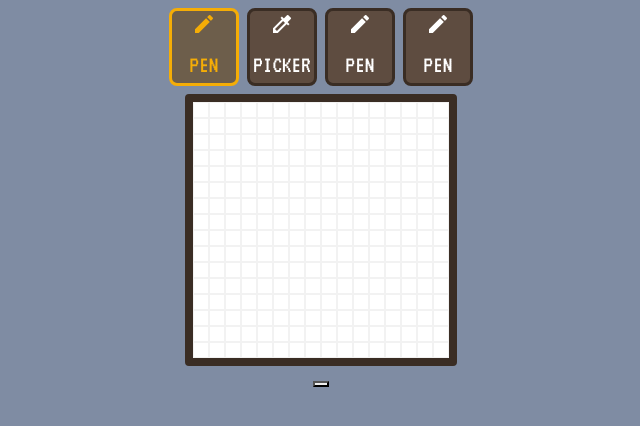
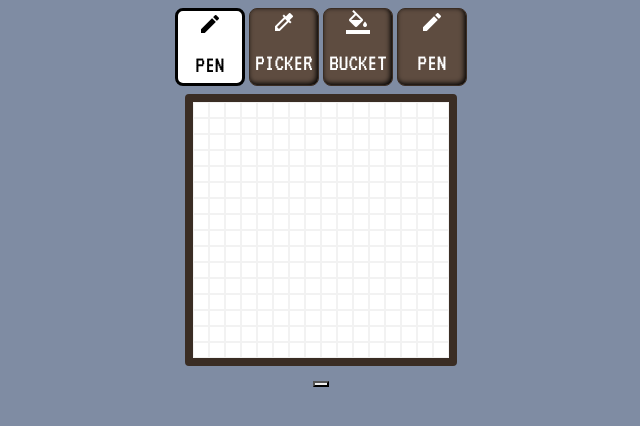
Before and after one commit to sampet93/pixelleum, a React (Create React App) app: page / in a window 1280 px wide. Shown: the top 426 px of the page, without its empty margins (319-959 px from the left). Built offline with nearby package versions, Linux system fonts and the light colour scheme.

Commit message:
changed button styles

```diff
--- a/src/App.css
+++ b/src/App.css
@@ -1,5 +1,5 @@
 body {
-  background-color: #7f8ca3;
+  background-color: var(--bg-color);
 }
 
 .App {
--- a/src/components/Toolbox.js
+++ b/src/components/Toolbox.js
@@ -18,7 +18,7 @@ const Toolbox = (props) => {
       }}
     >
       <Container>
-        <Row xs="auto" className="justify-content-sm-center g-2" style={{}}>
+        <Row xs="auto" className="justify-content-sm-center g-1" style={{}}>
           <Col>
             <ToolboxButton tool="pen" selected={true} />
           </Col>
@@ -26,7 +26,7 @@ const Toolbox = (props) => {
             <ToolboxButton tool="picker" selected={false} />
           </Col>
           <Col>
-            <ToolboxButton tool="pen" selected={false} />
+            <ToolboxButton tool="bucket" selected={false} />
           </Col>
           <Col>
             <ToolboxButton tool="pen" selected={false} />
--- a/src/components/ToolboxButton.js
+++ b/src/components/ToolboxButton.js
@@ -21,6 +21,7 @@ const ToolboxButton = (props) => {
           <div className="toolbox-button" onClick={clickHandler}>
             <span class="material-icons md-48">edit</span>
             <p>PEN</p>
+            <p>PEN</p>
           </div>
         );
         break;
@@ -34,6 +35,18 @@ const ToolboxButton = (props) => {
           <div className="toolbox-button" onClick={clickHandler}>
             <span class="material-icons md-48">colorize</span>
             <p>PICKER</p>
+          </div>
+        );
+      case "bucket":
+        return selected ? (
+          <div className="toolbox-button-selected" onClick={clickHandler}>
+            <span class="material-icons md-48">format_color_fill</span>
+            <p>BUCKET</p>
+          </div>
+        ) : (
+          <div className="toolbox-button" onClick={clickHandler}>
+            <span class="material-icons md-48">format_color_fill</span>
+            <p>BUCKET</p>
           </div>
         );
 
--- a/src/index.css
+++ b/src/index.css
@@ -1,3 +1,20 @@
+:root {
+  /* MAIN VARIABLES */
+  --bg-color: #7f8ca3;
+
+  /* TOOLBOX VARIABLES */
+  --tb-panel-bg: ;
+  --tb-btn-gap: 0px;
+  --tb-btn-border-radius: 1vh;
+  --tb-btn-main-bg-color: #5e4c40;
+  --tb-btn-main-bg-color-hover: #5e4c40;
+  --tb-btn-border-color: #3a2d24;
+  --tb-btn-border-color-hover: #5e4c40;
+  --tb-btn-border-color-selected: black;
+  --tb-btn-color-selected: black;
+  --tb-btn-main-bg-color-selected: white;
+}
+
 body {
   margin: 0;
   height: 100vh;
--- a/src/styles/toolbox.css
+++ b/src/styles/toolbox.css
@@ -1,31 +1,34 @@
 .toolbox-button {
   flex-direction: column;
-  border-radius: 1vh;
+  border-radius: var(--tb-btn-border-radius);
   border-style: solid;
-  border-color: #3a2d24;
+  border-width: 0.1rem;
+  box-shadow: inset -0.1rem -0.1rem 5px #000000;
+  border-color: var(--tb-btn-border-color);
   color: white;
   font-family: "VT323", monospace;
   font-size: x-large;
-  background-color: #5e4c40;
+  background-color: var(--tb-btn-main-bg-color);
   width: 70px;
   height: 78px;
   cursor: pointer;
 }
 
 .toolbox-button:hover {
-  border-color: #5e4c40;
-  background-color: #7a675a;
+  border-color: var(--tb-btn-border-color-hover);
+  background-color: var(--tb-btn-main-bg-color-hover);
 }
 
 .toolbox-button-selected {
   flex-direction: column;
-  border-radius: 1vh;
+  border-radius: var(--tb-btn-border-radius);
   border-style: solid;
-  border-color: #f5ad06;
-  color: #f5ad06;
+  box-shadow: inset 0.1rem 0.1rem, 0.1rem, 0.1rem 0 #000000;
+  border-color: var(--tb-btn-border-color-selected);
+  color: var(--tb-btn-color-selected);
   font-family: "VT323", monospace;
   font-size: x-large;
-  background-color: #6d5e4b;
+  background-color: var(--tb-btn-main-bg-color-selected);
   width: 70px;
   height: 78px;
   cursor: pointer;
```
